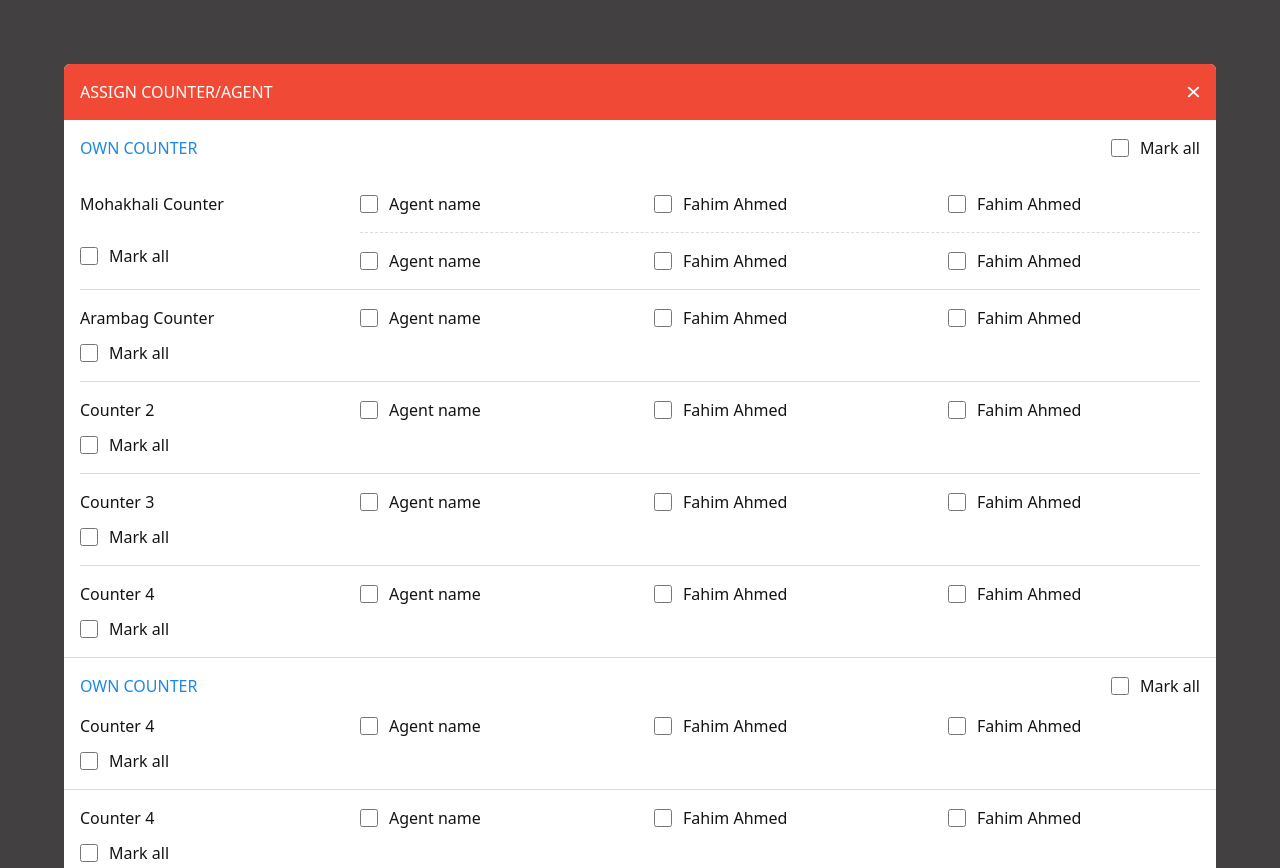
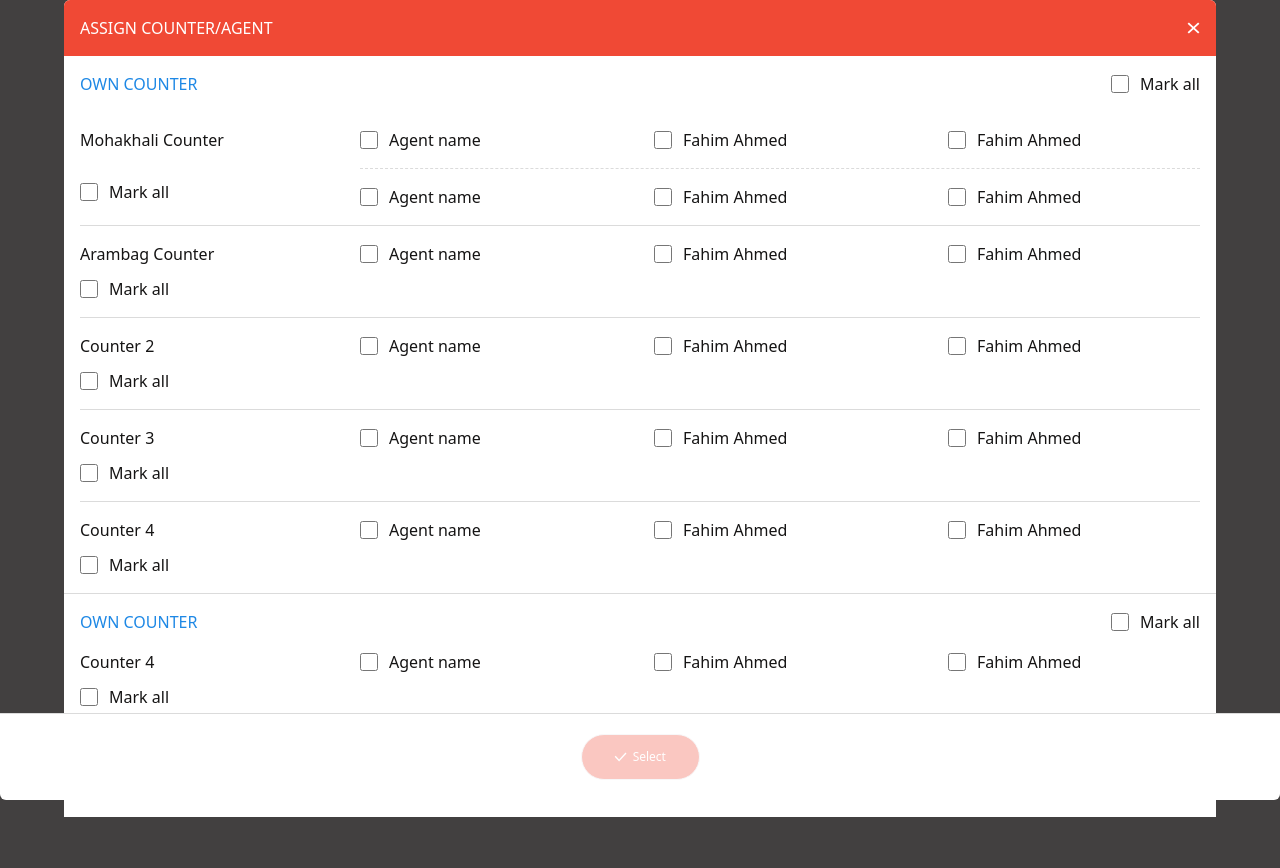
Before and after one commit to farhana-akter-22/operator-admin-panel, a website: page src/index.html in a window 1280 px wide. Shown: the top 868 px of the page. After the commit the page ends 817 px from the top, so only its background shows below. Drawn offline with nearby package versions, Linux system fonts and the light colour scheme.

Commit message:
3rd commit

```diff
--- a/src/index.html
+++ b/src/index.html
@@ -9,9 +9,9 @@
         <link rel="stylesheet"  href="../dist/output.css"/>
         <link rel="preconnect" href="https://fonts.googleapis.com"><link rel="preconnect" href="https://fonts.gstatic.com" crossorigin><link href="https://fonts.googleapis.com/css2?family=Hind+Siliguri:wght@400;500&family=Inter:wght@500&family=Poppins:wght@200;500;600&family=Roboto:ital,wght@0,400;0,500;0,900;1,700&family=Source+Sans+Pro&display=swap" rel="stylesheet">
     </head>
-    <body class="flex bg-[#424040] justify-center">
+    <body class="flex bg-[#424040] relative justify-center">
 
-        <div class="bg-white w-full h-[900px] my-16 mx-16 rounded-[6px]">
+        <div class="bg-white w-full mx-16 rounded-t-[6px]">
             <div class="bg-[#F04935] px-[16px] flex items-center place-content-between h-[56px] rounded-t-[6px]">
                 <p class="text-white text-[16px] leading-[24px] font-[500] font-inter">ASSIGN COUNTER/AGENT</p>
                 <img src="/image/cross.svg" height="12.73px" width="12.73px">
@@ -223,48 +223,10 @@
         </div>
         </div>
     </div>
-    <div class="flex justify-center items-center border-[#dbdbdb] border-t-[1px]">
+    <div class="flex justify-center items-center border-[#dbdbdb] border-t-[1px] fixed inset-x-0 bottom-0 bg-white w-[100%] rounded-b-[6px]">
         <button class="text-[12px] mt-[20px] mb-[20px] opacity-30 flex gap-[5%] justify-center items-center h-[46px] leading-[16px] font-[500] font-inter bg-[#f04935] hover:bg-white hover:text-[#f04935] rounded-[100px] border-[1px] box-border w-[119px] text-white"><img src="/image/Vector.svg" width="12.73px" height="9.2px">Select</button>
     </div>
     </div>
 
             </body>
-    <!-- <body class="m-0 p-0">
-        <div class="bg-[#F04935] px-[16px] flex items-center place-content-between h-[56px] rounded-t-[6px]">
-            <p class="text-white text-[16px] leading-[24px] font-[500] font-inter">ASSIGN COUNTER/AGENT</p>
-            <img src="/image/cross.svg" height="12.73px" width="12.73px">
-    </div>
-   <div class="flex items-center place-content-between p-4">
-    <div>
-    <p class="font-inter text-[16px] font-[500] leading-[24px] text-[#1E88E5]">OWN COUNTER</p>
-</div>
-    <div class="flex gap-[11px] items-center">
-        <input id="default-checkbox" type="checkbox" value="" class="w-[18px] h-[18px] text-blue-600 bg-gray-100 rounded border-gray-300 focus:ring-blue-500 dark:focus:ring-blue-600 dark:ring-offset-gray-800 focus:ring-2 dark:bg-gray-700 dark:border-gray-600">
-        <label for="default-checkbox" class="text-4 font-[400] font-inter leading-24px text-[#151414] dark:text-gray-300">Mark all</label>
-    </div>
-</div>
-<div class="flex w-full">
-    <div class="px-4 grid gap-[11px] w-[20%]">
-        <p class="text-[#151414] font-[400] text-4 font-inter">Mohakhali Counter</p>
-        <div class="flex gap-[11px] items-center">
-            <input id="default-checkbox" type="checkbox" value="" class="w-[18px] h-[18px] text-blue-600 bg-gray-100 rounded border-gray-300 focus:ring-blue-500 dark:focus:ring-blue-600 dark:ring-offset-gray-800 focus:ring-2 dark:bg-gray-700 dark:border-gray-600">
-            <label for="default-checkbox" class="text-4 font-[400] font-inter leading-24px text-[#151414] dark:text-gray-300">Mark all</label>
-        </div>
-    </div>
-    <div class="flex place-content-between gap-[]">
-        <div class="flex gap-[11px] items-center">
-            <input id="default-checkbox" type="checkbox" value="" class="w-[18px] h-[18px] text-blue-600 bg-gray-100 rounded border-gray-300 focus:ring-blue-500 dark:focus:ring-blue-600 dark:ring-offset-gray-800 focus:ring-2 dark:bg-gray-700 dark:border-gray-600">
-            <label for="default-checkbox" class="text-4 font-[400] font-inter leading-24px text-[#151414] dark:text-gray-300">Mark all</label>
-        </div>
-        <div class="flex gap-[11px] items-center">
-            <input id="default-checkbox" type="checkbox" value="" class="w-[18px] h-[18px] text-blue-600 bg-gray-100 rounded border-gray-300 focus:ring-blue-500 dark:focus:ring-blue-600 dark:ring-offset-gray-800 focus:ring-2 dark:bg-gray-700 dark:border-gray-600">
-            <label for="default-checkbox" class="text-4 font-[400] font-inter leading-24px text-[#151414] dark:text-gray-300">Mark all</label>
-        </div>
-        <div class="flex gap-[11px] items-center">
-            <input id="default-checkbox" type="checkbox" value="" class="w-[18px] h-[18px] text-blue-600 bg-gray-100 rounded border-gray-300 focus:ring-blue-500 dark:focus:ring-blue-600 dark:ring-offset-gray-800 focus:ring-2 dark:bg-gray-700 dark:border-gray-600">
-            <label for="default-checkbox" class="text-4 font-[400] font-inter leading-24px text-[#151414] dark:text-gray-300">Mark all</label>
-        </div>
-    </div>
-</div>
-     </body> -->
   </html>
```
